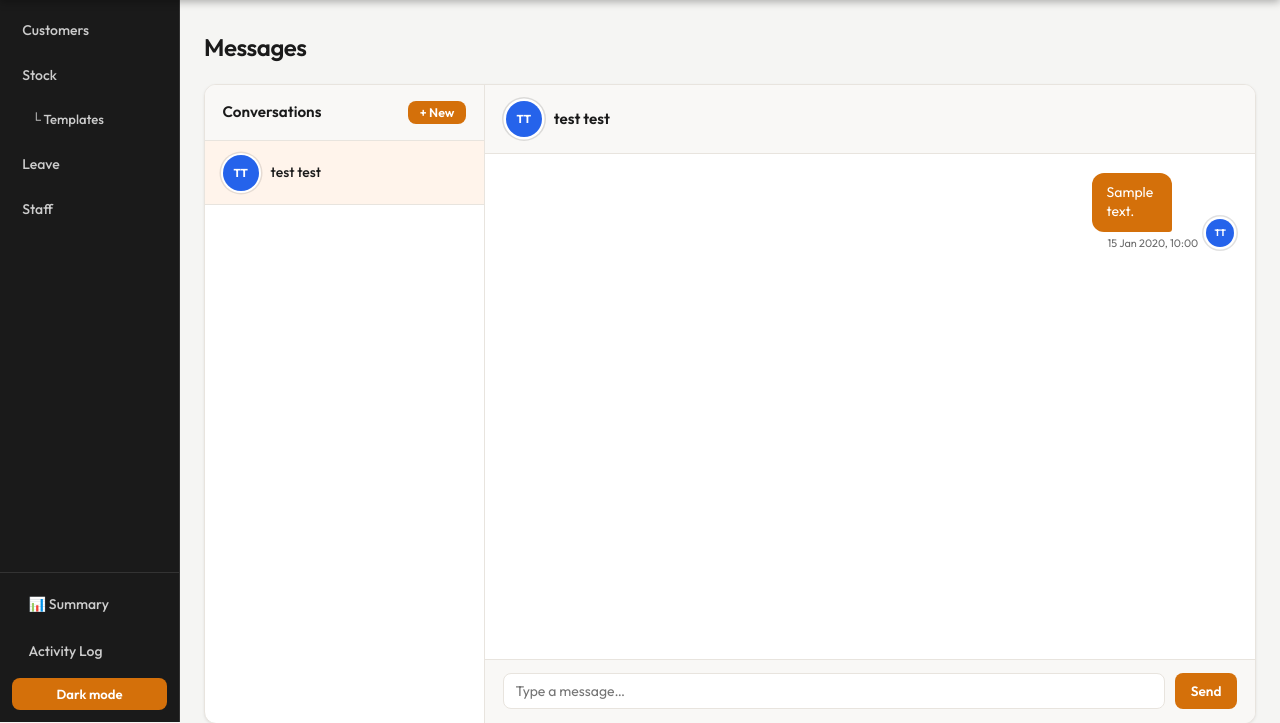
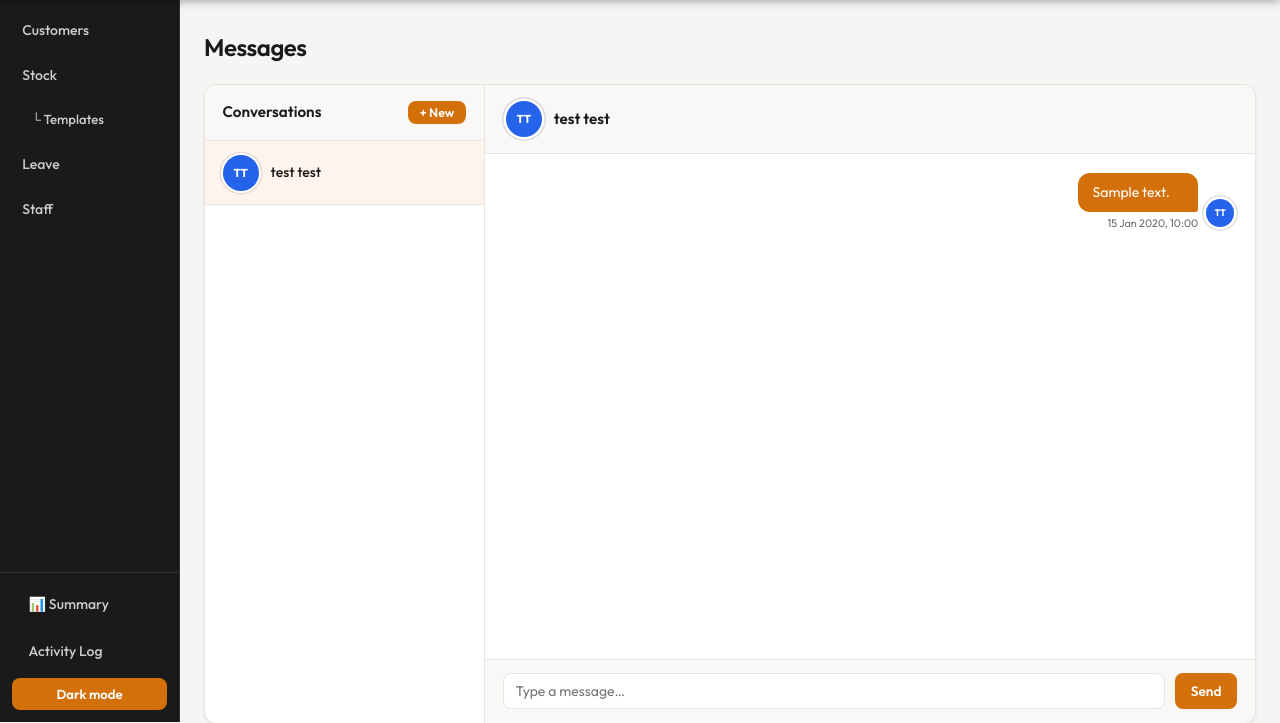
Before and after one commit to BlueWhiteTen/ezr-project-tracker, a Django app: page /messages/1/ in a window 1280 px wide. Shown: the part 78-801 px from the top of the page. Run offline with Django 4.2, Linux system fonts and the light colour scheme; a user stored in the database is signed in; data comes from the database, SQL or seed files in the repository; tables that the repository leaves empty hold one stand-in row (values such as "Sample post"); data that the repository does not hold is empty.

Commit message:
Fix message bubble wrapping

```diff
--- a/projects/templates/projects/inbox.html
+++ b/projects/templates/projects/inbox.html
@@ -20,7 +20,7 @@
 [data-theme="dark"] .chat-av{box-shadow:0 0 0 2.5px #1e1b18,0 0 0 4px rgba(255,255,255,.15);}
 .chat-name{font-weight:600;font-size:.95rem;}
 .chat-messages{flex:1;overflow-y:auto;padding:1.2rem 1.3rem;display:flex;flex-direction:column;gap:.75rem;}
-.msg-bubble{max-width:70%;min-width:80px;padding:.6rem .9rem;border-radius:12px;font-size:.875rem;line-height:1.4;white-space:pre-wrap;word-break:break-word;}
+.msg-bubble{display:inline-block;max-width:100%;min-width:120px;padding:.6rem .9rem;border-radius:12px;font-size:.875rem;line-height:1.4;white-space:normal;word-break:normal;overflow-wrap:break-word;}
 .msg-me{align-self:flex-end;background:#d4700a;color:#fff;border-radius:12px 12px 3px 12px;}
 .msg-them{align-self:flex-start;background:var(--surf2);color:var(--txt);border:1px solid var(--bdr);border-radius:12px 12px 12px 3px;}
 .msg-meta{font-size:.68rem;margin-top:3px;opacity:.65;}
@@ -80,7 +80,7 @@
       {% for msg in messages_qs %}
       <div style="display:flex;flex-direction:{% if msg.sender == request.user %}row-reverse{% else %}row{% endif %};align-items:flex-end;gap:.5rem;">
         <div class="chat-av" style="width:28px;height:28px;font-size:.58rem;flex-shrink:0;margin-bottom:4px;background:{{ msg.sender.pk|avatar_colour }};">{% with n=msg.sender.get_full_name|default:msg.sender.username %}{% with p=n.split %}{{ p.0|slice:":1"|upper }}{% if p|length > 1 %}{{ p|last|slice:":1"|upper }}{% endif %}{% endwith %}{% endwith %}</div>
-        <div>
+        <div style="min-width:0;max-width:65%;">
           <div class="msg-bubble {% if msg.sender == request.user %}msg-me{% else %}msg-them{% endif %}">{{ msg.text }}</div>
           <div class="msg-meta {% if msg.sender == request.user %}msg-meta-me{% endif %}">{{ msg.timestamp|date:"d M Y, H:i" }}</div>
         </div>
```
